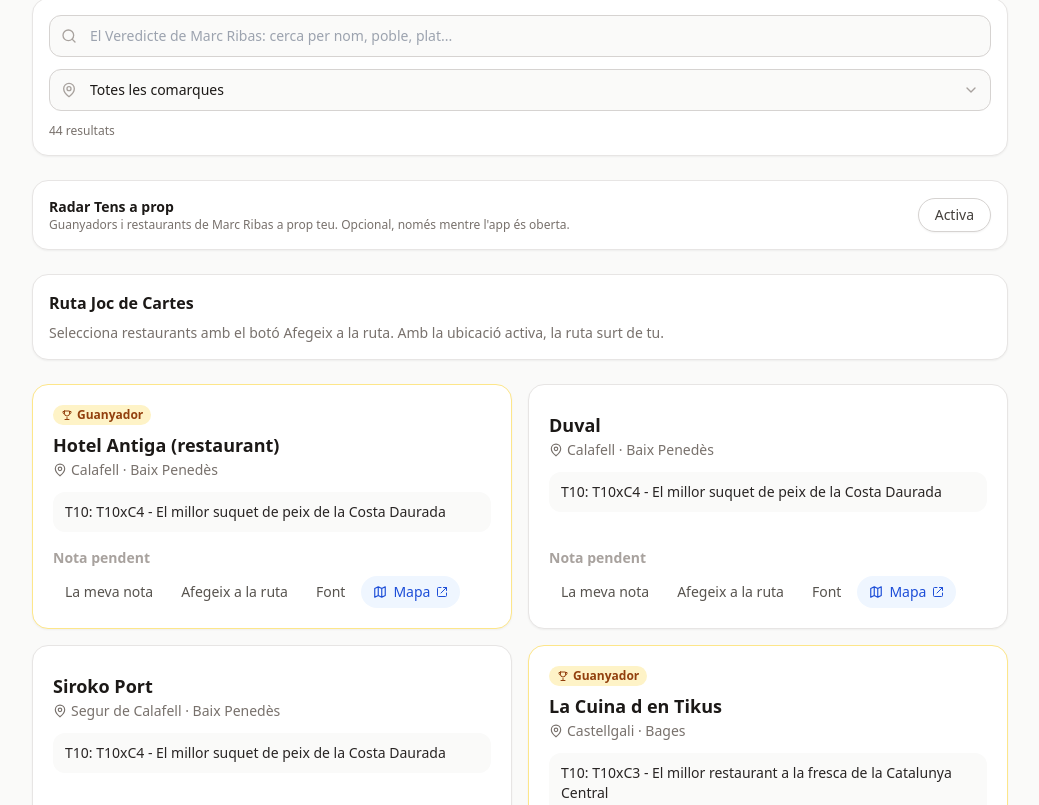
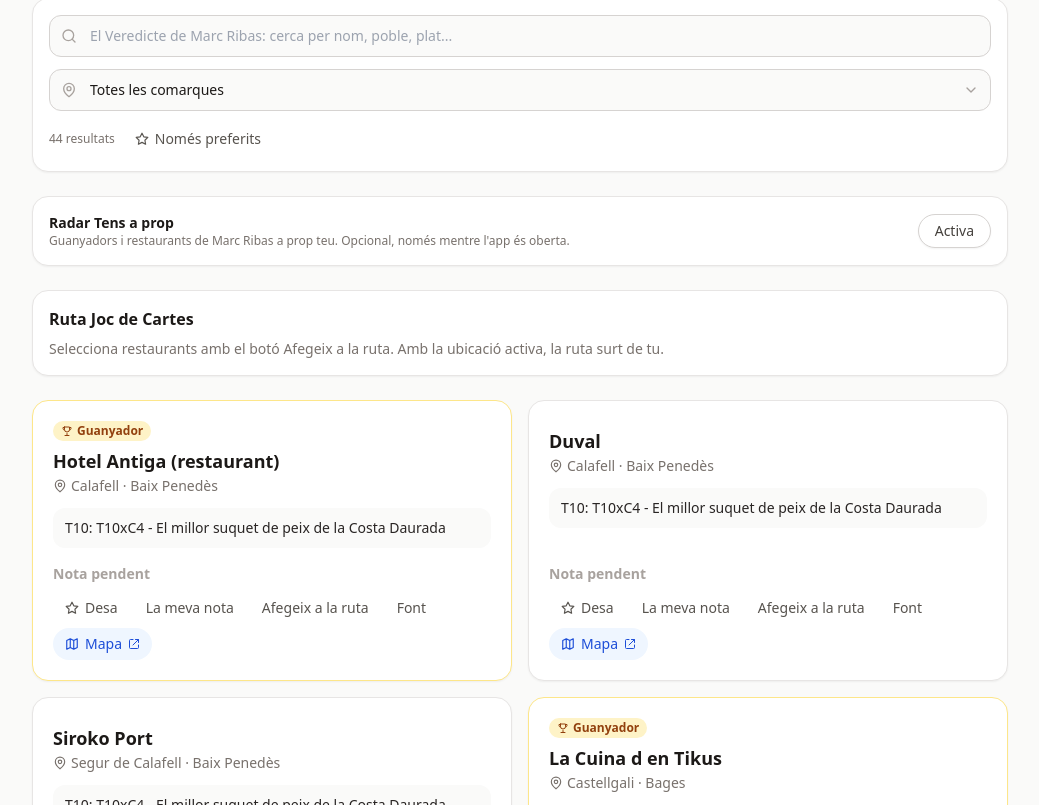
Before and after one commit to kalt2212/joc-de-cartes-finder, a React (Vite) app: page / in a window 1280 px wide. Shown: the part 95-900 px from the top of the page, without its empty margins (120-1159 px from the left). Built offline with nearby package versions, Linux system fonts and the light colour scheme.

Commit message:
feat(ui): add favorites toggle and filter to restaurant cards

```diff
--- a/src/App.tsx
+++ b/src/App.tsx
@@ -6,6 +6,7 @@ import { searchRestaurants } from './lib/search';
 import { findNearbyTargets, DEFAULT_RADIUS_KM } from './lib/radar';
 import { parseStoredScores, serializeScores } from './lib/scoring';
 import type { ScoresByRestaurant, UserScore } from './lib/scoring';
+import { loadFavorites, toggleFavorite, filterFavorites } from './lib/favorites';
 import { BTN_GHOST, BTN_ICON, BTN_MAP, BTN_PRIMARY, BTN_SECONDARY, BTN_ACTIVE, BTN_BASE } from './lib/buttonStyles';
 import RadarBanner from './components/RadarBanner';
 
@@ -23,6 +24,15 @@ function readStoredScores(): ScoresByRestaurant {
     return parseStoredScores(window.localStorage.getItem(SCORES_STORAGE_KEY));
   } catch {
     return {};
+  }
+}
+
+// Storage can be unavailable (private mode, denied access). Null makes the favorites helpers no-op safely.
+function getStorage(): Storage | null {
+  try {
+    return window.localStorage;
+  } catch {
+    return null;
   }
 }
 
@@ -70,6 +80,8 @@ export default function App() {
   const [routeIds, setRouteIds] = useState<string[]>([]);
   const [scoring, setScoring] = useState<Restaurant | null>(null);
   const [scores, setScores] = useState<ScoresByRestaurant>(readStoredScores);
+  const [favorites, setFavorites] = useState<string[]>(() => loadFavorites(getStorage()));
+  const [onlyFavorites, setOnlyFavorites] = useState(false);
 
   useEffect(() => {
     try {
@@ -80,6 +92,8 @@ export default function App() {
   }, [scores]);
 
   const saveScore = (id: string, score: UserScore) => setScores((prev) => ({ ...prev, [id]: score }));
+
+  const toggleFav = (id: string) => setFavorites(toggleFavorite(getStorage(), id));
 
   // Radar needs a position while enabled. Watch it continuously so results follow the user; clear on disable or unmount.
   useEffect(() => {
@@ -112,12 +126,13 @@ export default function App() {
   const list = useMemo(() => {
     const byText = query.trim() === '' ? restaurants : searchRestaurants(restaurants, query).map((h) => h.restaurant);
     const filtered = filterByComarca(byText, comarca);
+    const shown = onlyFavorites ? filterFavorites(filtered, favorites) : filtered;
     if (userPoint !== null) {
-      return sortByDistance(filtered, userPoint);
+      return sortByDistance(shown, userPoint);
     }
-    return filtered;
+    return shown;
     // eslint-disable-next-line react-hooks/exhaustive-deps
-  }, [comarca, query, geo]);
+  }, [comarca, query, geo, onlyFavorites, favorites]);
 
   const radarHits = useMemo(
     () => (radarOn && userPoint !== null ? findNearbyTargets(restaurants, userPoint, radiusKm) : []),
@@ -205,6 +220,15 @@ export default function App() {
               {list.length} {list.length === 1 ? 'resultat' : 'resultats'}
             </span>
             {nearby && <span className="rounded-full bg-emerald-50 px-2 py-0.5 font-medium text-emerald-700">Ordenats per distància</span>}
+            <button
+              type="button"
+              onClick={() => setOnlyFavorites((on) => !on)}
+              aria-pressed={onlyFavorites}
+              className={onlyFavorites ? BTN_ACTIVE : BTN_GHOST}
+            >
+              <Icon d={ICONS.star} className="h-3.5 w-3.5" />
+              Només preferits
+            </button>
             {comarca && (
               <button
                 type="button"
@@ -259,6 +283,7 @@ export default function App() {
               onClick={() => {
                 setComarca('');
                 setQuery('');
+                setOnlyFavorites(false);
               }}
               className={`${BTN_SECONDARY} mt-4`}
             >
@@ -269,6 +294,7 @@ export default function App() {
           <ul className="grid gap-4 sm:grid-cols-2">
             {list.map((r) => {
               const inRoute = routeIds.includes(r.id);
+              const isFav = favorites.includes(r.id);
               return (
                 <li
                   key={r.id}
@@ -328,6 +354,15 @@ export default function App() {
                       {r.rating !== null ? `★ ${r.rating}/10` : 'Nota pendent'}
                     </span>
                     <div className="flex flex-wrap items-center gap-1">
+                      <button
+                        type="button"
+                        onClick={() => toggleFav(r.id)}
+                        aria-pressed={isFav}
+                        className={isFav ? BTN_ACTIVE : BTN_GHOST}
+                      >
+                        <Icon d={ICONS.star} className="h-3.5 w-3.5" />
+                        {isFav ? 'Preferit' : 'Desa'}
+                      </button>
                       <button type="button" onClick={() => setScoring(r)} className={BTN_GHOST}>
                         La meva nota
                       </button>
```
